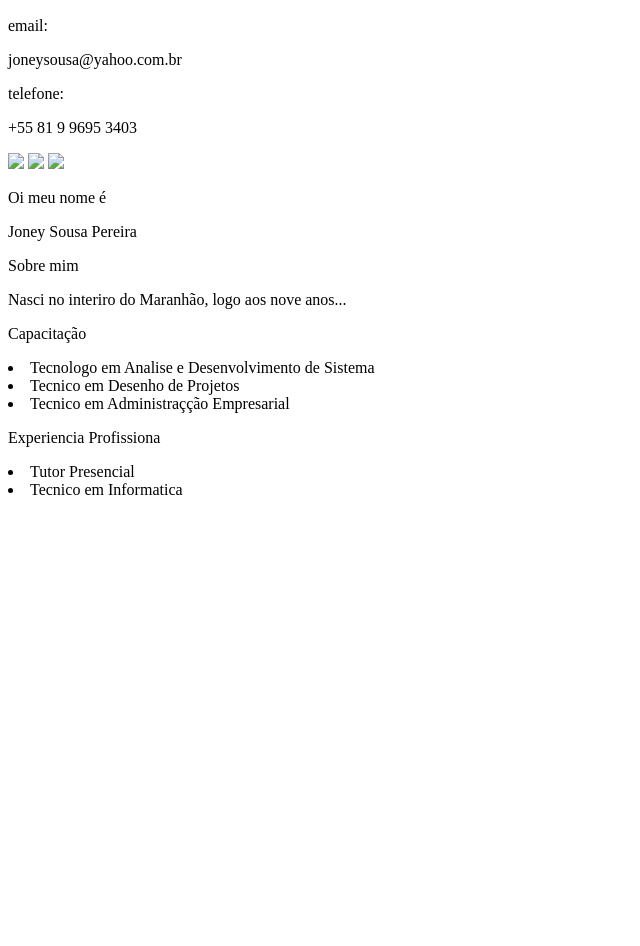
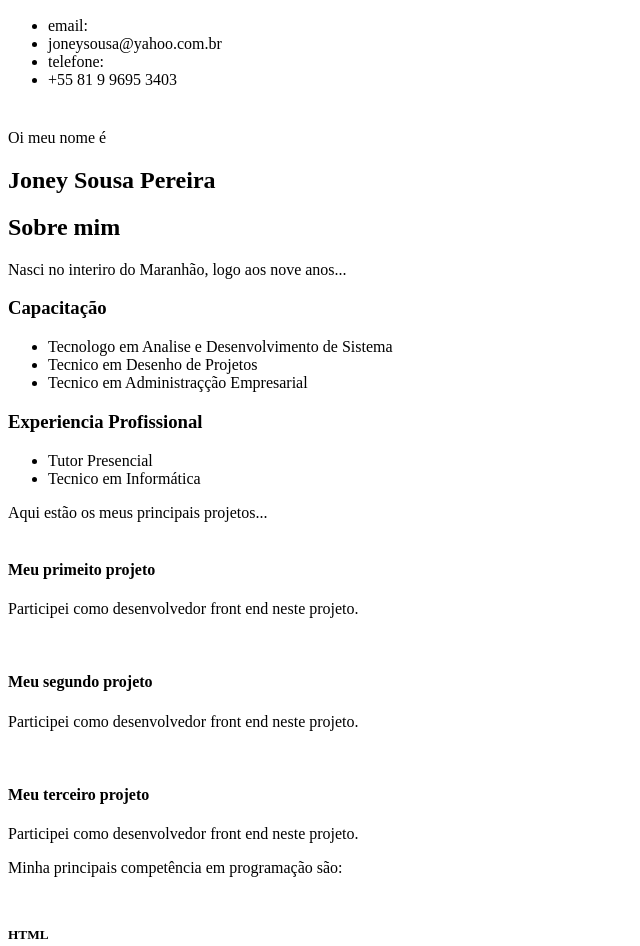
Before and after one commit to JoneyPereira/Projeto_Front_End-Alura, a plain HTML site: page index.html in a window 1280 px wide. Shown: the part 367-1313 px from the top of the page, without its empty margins (0-640 px from the left). Before the commit the page ends 874 px from the top, so only its background shows below. Drawn offline with Linux system fonts and the light colour scheme.

Commit message:
aplicando correções no html

```diff
--- a/index.html
+++ b/index.html
@@ -4,52 +4,82 @@
     <meta charset="UTF-8">
     <meta http-equiv="X-UA-Compatible" content="IE=edge">
     <meta name="viewport" content="width=device-width, initial-scale=1.0">
-    <link rel="stylesheet" href="css/estilo.css">
+    <link rel="stylesheet" href="css/style.css">
 
     <title>Portfolio Desenvolve</title>
 </head>
 <body>
-    <section class="conteudo">
+    <section class="content">
         <div class="sidebar">
-            <img class="avatar" src="/img/foto-perfil-01.png" alt="Minha foto de perfil">
+            <img class="avatar" src="img/foto-perfil-01.png" alt="Minha foto de perfil">
             <div class="info">
-                <p>email:</p>
-                <p>joneysousa@yahoo.com.br</p>
-                <p>telefone:</p>
-                <p>+55 81 9 9695 3403</p>
+                <ul>
+                    <li>email:</li>
+                    <li>joneysousa@yahoo.com.br</li>
+                    <li>telefone:</li>
+                    <li>+55 81 9 9695 3403</li>
+                </ul>
                 <div class="logo">
-                    <img src="logo-01-instagram.png">
-                    <img src="logo-02-git.png">
-                    <img src="logo-03-linkedin.png">
+                    <img src="img/logo-01-instagram.png" alt="Link para o meu instagram profisional">
+                    <img src="img/logo-02-git.png" alt="Link para o meu git hub profisional">
+                    <img src="img/logo-03-linkedin.png" alt="Link para o meu linkedin">
                 </div>
             </div>
         </div>
-        <div class="content">
+        <div class="main">
             <div class="intro">
-                <p>Oi meu nome é</p>
-                <p>Joney Sousa Pereira</p>
+                <span>Oi meu nome é</span>
+                <h1>Joney Sousa Pereira</h1>
             </div>
-            <div class="detalhes">
-                <div class="sobre">
-                    <p>Sobre mim</p>
+            <div class="details">
+                <div class="about">
+                    <h2>Sobre mim</h2>
                     <article>Nasci no interiro do Maranhão, logo aos nove anos...</article>
-                    <p>Capacitação</p>
-                    <lu>
+                    <h3>Capacitação</h3>
+                    <ul>
                         <li>Tecnologo em Analise e Desenvolvimento de Sistema</li>
                         <li>Tecnico em Desenho de Projetos</li>
                         <li>Tecnico em Administraçção Empresarial</li>
-                    </lu>
-                    <p>Experiencia Profissiona</p>
-                    <lu>
+                    </ul>
+                    <h3>Experiencia Profissional</h3>
+                    <ul>
                         <li>Tutor Presencial</li>
-                        <li>Tecnico em Informatica</li>
-                    </lu>
+                        <li>Tecnico em Informática</li>
+                    </ul>
+                </div>
+                <div class="projects">
+                    <article>Aqui estão os meus principais projetos...</article>
 
-                </div>
-                <div class="projetos">
+                    <img src="" alt="">
+                    <h4>Meu primeito projeto</h4>
+                    <p>Participei como desenvolvedor front end neste projeto.</p>
+
+                    <img src="" alt="">
+                    <h4>Meu segundo projeto</h4>
+                    <p>Participei como desenvolvedor front end neste projeto.</p>
+
+                    <img src="" alt="">
+                    <h4>Meu terceiro projeto</h4>
+                    <p>Participei como desenvolvedor front end neste projeto.</p>
 
                 </div>
                 <div class="skills">
+                    <article>Minha principais competência em programação são:</article>
+
+                    <img src="img/logo-04-html.png" alt="">
+                    <h5>HTML</h5>
+
+                    <img src="img/logo-05-css.png" alt="">
+                    <h5>CSS</h5>
+
+                    <img src="img/logo-06-javascript.png" alt="">
+                    <h5>Javascript</h5>
+
+                    <img src="img/logo-07-react.png" alt="">
+                    <h5>React</h5>
+
+                    <img src="img/logo-08-node.png" alt="">
+                    <h5>Node</h5>
 
                 </div>
             </div>
```
Also changed, not shown: css/estilo.css (deleted), css/style.css (added), img/logo-04-html.png (added), img/logo-05-css.png (added), img/logo-06-javascript.png (added), img/logo-07-react.png (added), img/logo-08-node.png (added).
